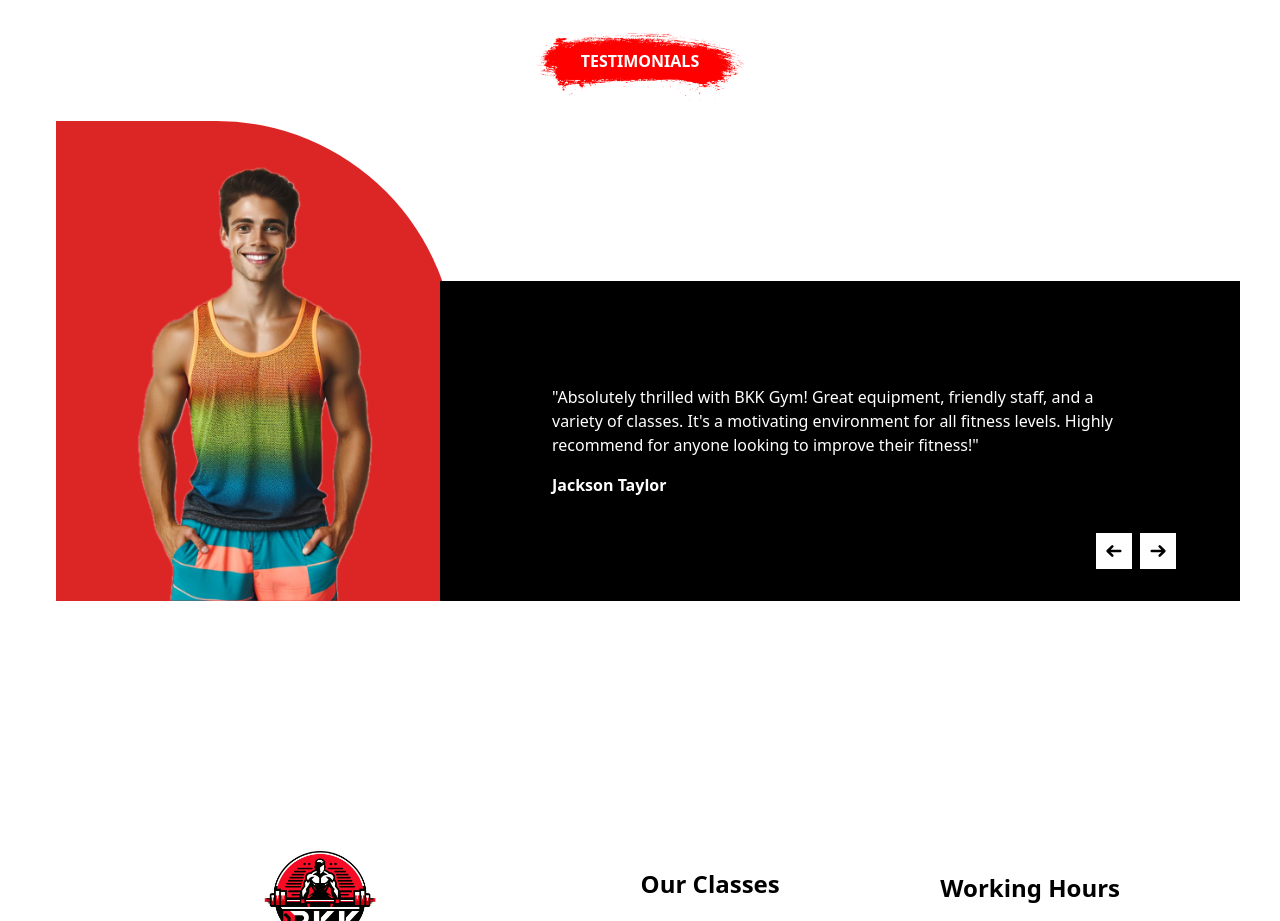
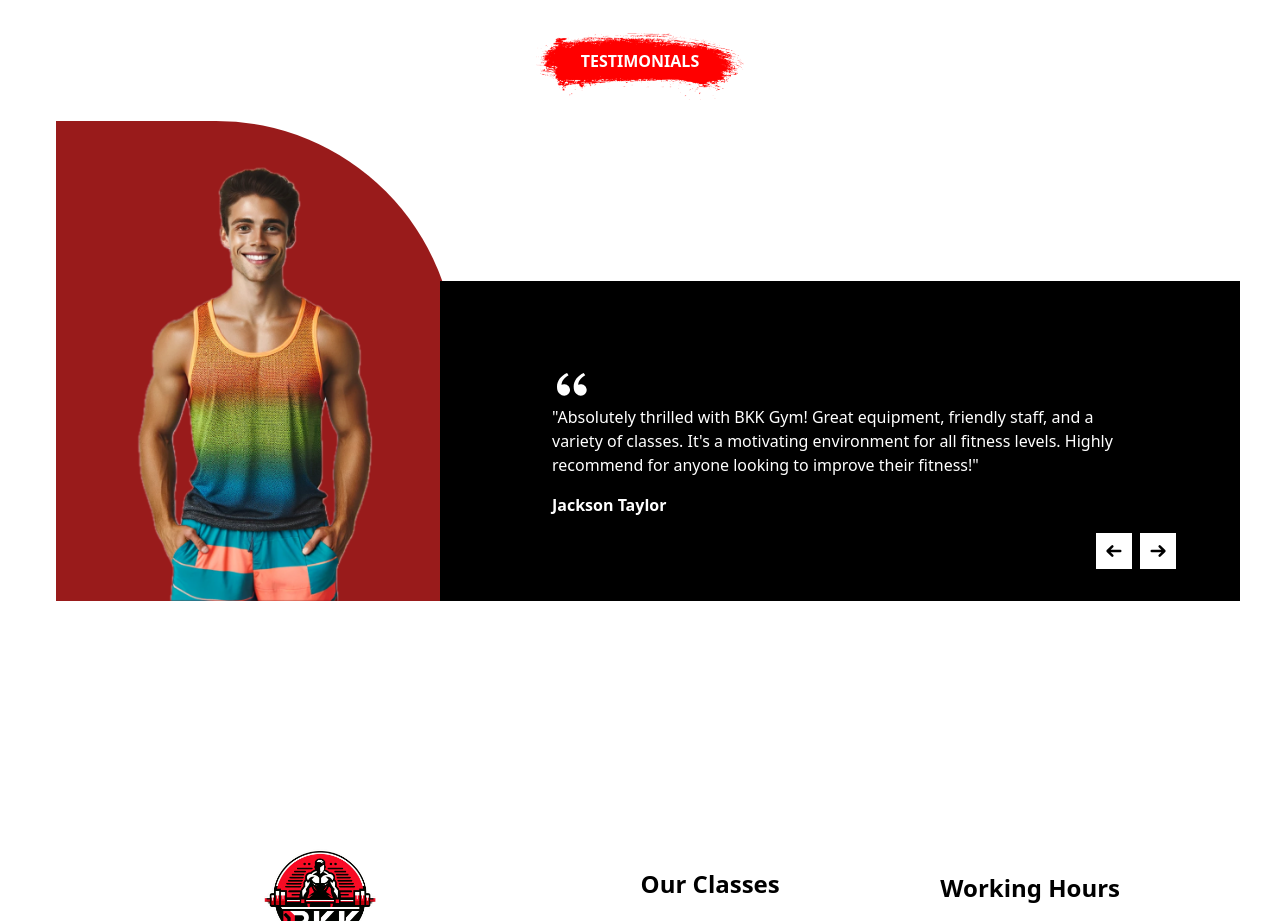
Before and after one commit to OnigiriKing/new-project, a React (Create React App) app: page / in a window 1280 px wide. Shown: the part 4300-5221 px from the top of the page. Built offline with nearby package versions, Linux system fonts and the light colour scheme.

Commit message:
Testimonials small update

```diff
--- a/src/components/homeComp/Home.Testimonials/Testimonials.jsx
+++ b/src/components/homeComp/Home.Testimonials/Testimonials.jsx
@@ -20,11 +20,12 @@ export default function Testimonials() {
                   class="w-[15rem] absolute z-[5] top-[2.37rem]"
                   src={people1}
                 ></img>
-                <div class=" w-[25rem] h-[30rem]  bg-red-600 rounded-tr-[15rem]" />
+                <div class=" w-[25rem] h-[30rem]  bg-red-800 rounded-tr-[15rem]" />
               </div>
             </div>
             <div class="flex flex-col h-[20rem] w-full justify-center bg-black relative">
               <div class="mx-[7rem]">
+              {allSvg(40).quotes}
                 <p>
                   "Absolutely thrilled with BKK Gym! Great equipment, friendly
                   staff, and a variety of classes. It's a motivating environment
--- a/src/svg/allSvg.js
+++ b/src/svg/allSvg.js
@@ -404,6 +404,19 @@ export default function allSvg(width) {
         </g>
       </svg>
     ),
+    quotes: (
+      <svg
+        xmlns="http://www.w3.org/2000/svg"
+        width={width}
+        height={width}
+        viewBox="0 0 24 24"
+      >
+        <path
+          fill="currentColor"
+          d="M4.583 17.321C3.553 16.227 3 15 3 13.011c0-3.5 2.457-6.637 6.03-8.188l.893 1.378c-3.335 1.804-3.987 4.145-4.247 5.621c.537-.278 1.24-.375 1.929-.311c1.804.167 3.226 1.648 3.226 3.489a3.5 3.5 0 0 1-3.5 3.5a3.871 3.871 0 0 1-2.748-1.179m10 0C13.553 16.227 13 15 13 13.011c0-3.5 2.457-6.637 6.03-8.188l.893 1.378c-3.335 1.804-3.987 4.145-4.247 5.621c.537-.278 1.24-.375 1.929-.311c1.804.167 3.226 1.648 3.226 3.489a3.5 3.5 0 0 1-3.5 3.5a3.871 3.871 0 0 1-2.748-1.179"
+        />
+      </svg>
+    ),
   };
 
   return svg;
```
Also changed, not shown: src/dist/style.css.
